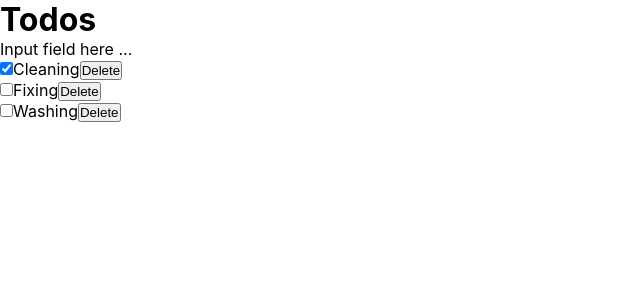
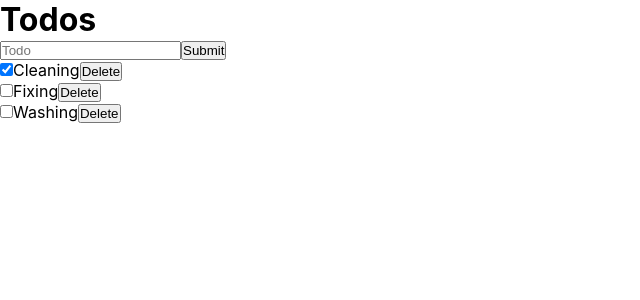
Before and after one commit to NatiG25/react-todo, a React (Create React App) app: page / in a window 1280 px wide. Shown: the top 300 px of the page, without its empty margins (0-640 px from the left). Built offline with nearby package versions, Linux system fonts and the light colour scheme; the HTML template or start-up script is replaced by a standard one.

Commit message:
Add a new todo functionality

```diff
--- a/src/components/InputTodo.js
+++ b/src/components/InputTodo.js
@@ -1,9 +1,24 @@
-import React from "react"
+import React, { useState } from "react"
 
-const InputTodo = () => {
+const InputTodo = ({addNewTodo}) => {
+  const [title, setTitle] = useState('');
+  const handleChange = (e) => {
+    // console.log(e.target.value);
+    setTitle(e.target.value);
+  }
+
+  const handleSubmit = (e) => {
+    e.preventDefault();
+    addNewTodo(title);
+    setTitle('');
+  }
+
     return (
         <>
-            <p>Input field here ...</p>
+            <form onSubmit={handleSubmit}>
+              <input type="text" placeholder="Todo" value={title} onChange={handleChange} />
+              <button type="submit">Submit</button>
+            </form>
         </>
     )
 }
--- a/src/components/TodosLogic.js
+++ b/src/components/TodosLogic.js
@@ -43,9 +43,20 @@
         ])
       }
 
+    const addNewTodo = (title) => {
+        setTodos([
+            ...todos,
+            {
+                id: 4,
+                title,
+                completed: false,
+            }
+        ])
+    }
+
     return (
         <>
-            <InputTodo />
+            <InputTodo addNewTodo={addNewTodo} />
             <TodosList todosProps={todos} handleCheckboxChange={handleCheckboxChange} delTodo={delTodo} />
         </>
     )
```
